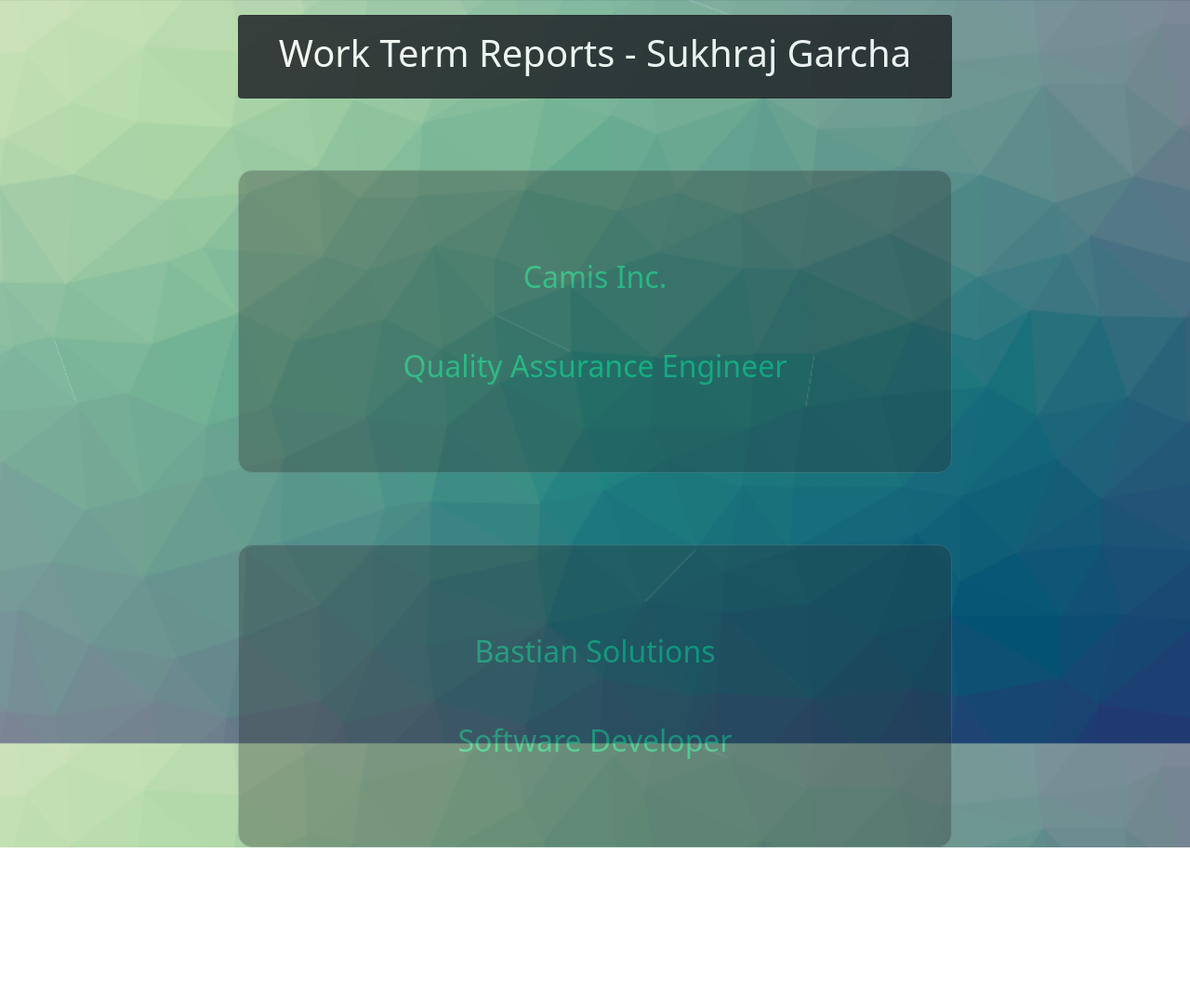
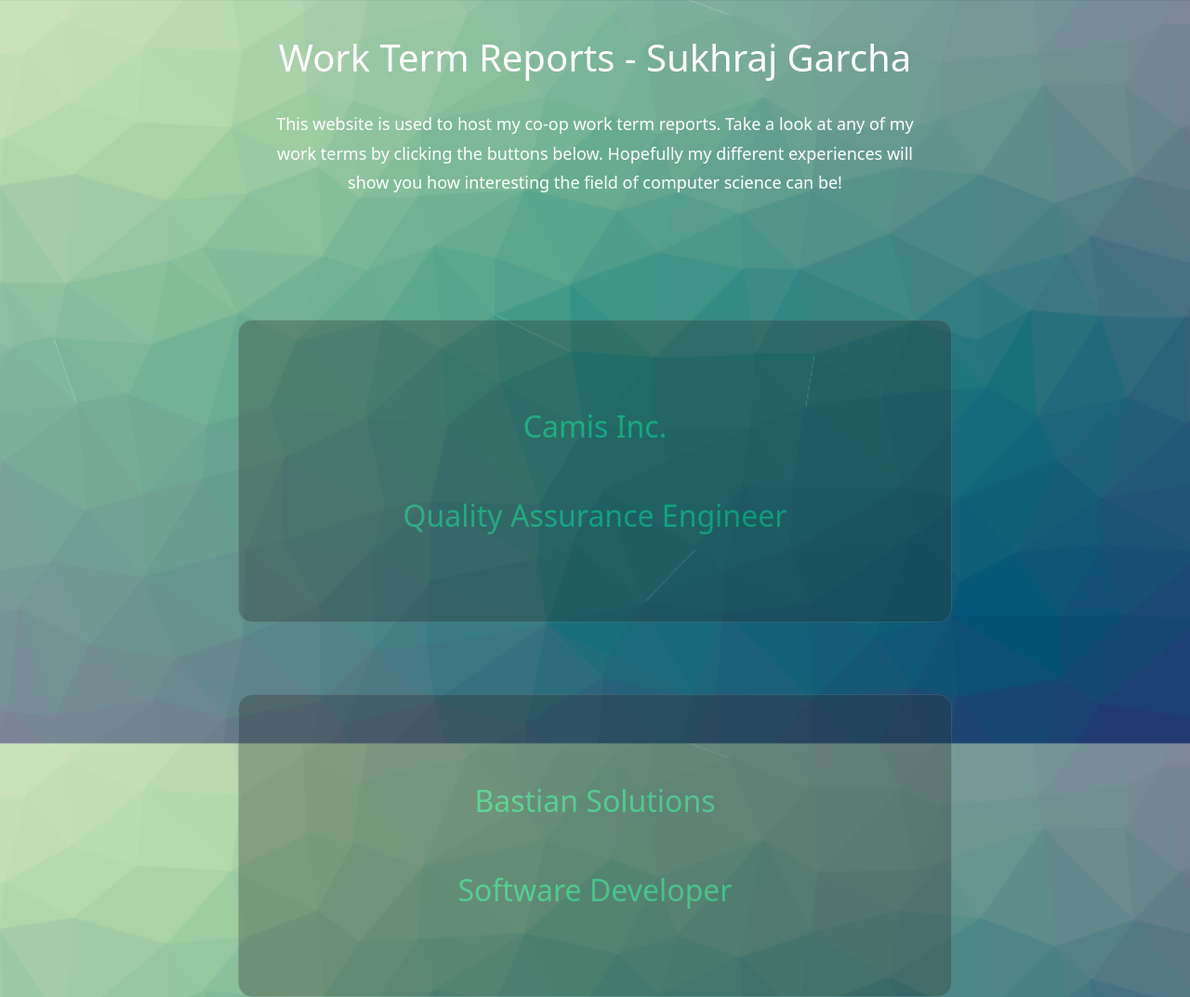
Before and after one commit to Sukhraj-Garcha/Coop-Workterm-Reports, a website: page index.html in a window 1280 px wide. Shown: the whole page at 93% size. Before the commit the page ends 912 px from the top, so only its background shows below. Drawn offline with nearby package versions, Linux system fonts and the light colour scheme.

Commit message:
improved some basic styling

```diff
--- a/css/styles.css
+++ b/css/styles.css
@@ -19,10 +19,21 @@
 
 }
 
+header {
+	padding: 5%;
+	text-align: center;
+ }
+
+
 .landing_title {
     margin-top: 1rem;
     opacity: 85%;
     width: 100%;
+}
+
+.intro-main {
+    margin-top: 2rem;
+    font-size: large;
 }
 
 .flexGrid {
--- a/index.html
+++ b/index.html
@@ -20,11 +20,16 @@
     </head>
     <body>
 
-        <div class="landing_title card bg-dark">
-            <div class="card-body">
-                <h1 >Work Term Reports - Sukhraj Garcha</h1>
-            </div>
-        </div>
+        <header>
+            <h1 >Work Term Reports - Sukhraj Garcha</h1>
+            <p class="intro-main">
+                This website is used to host my co-op work term reports. Take a look at any of my work terms by clicking the buttons below.
+                Hopefully my different experiences will show you how interesting the field of computer science can be!
+
+            </p>
+        </header>
+
+
 
         <div class="flexgrid">
             <button type="button" class="btn btn-secondary wt1">Camis Inc. <br><br>
```
Also changed, not shown: css/work_term_one.css (+11 -0 lines), term_pages/camis.html (+8 -7 lines).
